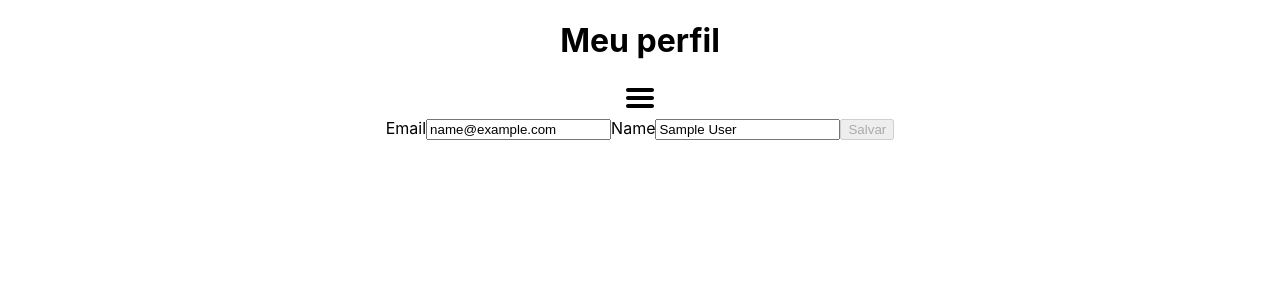
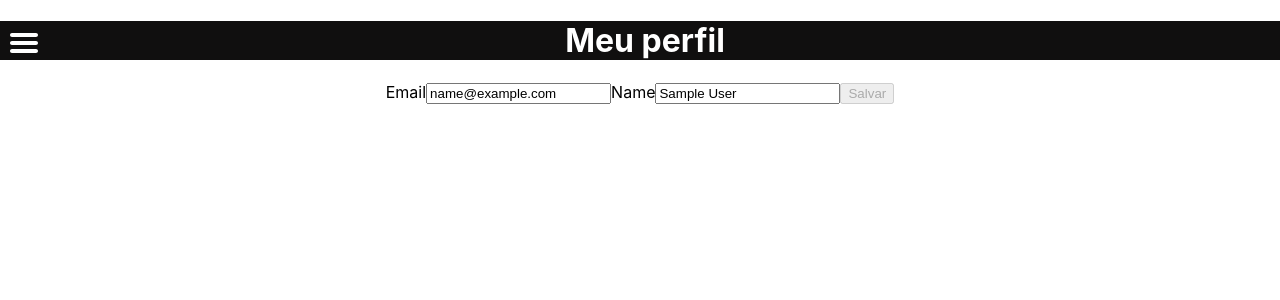
Before and after one commit to tryber/sd-03-trybeer-10, a React (Create React App) app in the folder front-end/: page /profile in a window 1280 px wide. Shown: the top 300 px of the page. Built offline with nearby package versions, Linux system fonts and the light colour scheme; sample sign-in values are in the browser's storage.

Commit message:
css for presentation 1

```diff
--- a/front-end/src/components/Header.jsx
+++ b/front-end/src/components/Header.jsx
@@ -20,23 +20,23 @@ function Header({ title }) {
   const [sideMenu, setsideMenu] = React.useState('hide-side-menu');
 
   return (
-    <header>
-      <h1 data-testid="top-title">{title}</h1>
-      <img data-testid="top-hamburguer"
+    <header className="header">
+      <img data-testid="top-hamburguer" className="burger-btn"
         alt="Menu button" src={burgerMenuIcon}
         onClick={() => toggleMenu(sideMenu, setsideMenu)}
       />
+      <h1 data-testid="top-title" className="top-title">{title}</h1>
       <div className={ `side-menu-container ${sideMenu}` }>
         <Link to="/products">
-        <button data-testid="side-menu-item-products">Produtos</button>
+          <button data-testid="side-menu-item-products" className="menu-item">Produtos</button>
         </Link>
         <Link to="/orders">
-        <button data-testid="side-menu-item-my-orders">Meus Pedidos</button>
+          <button data-testid="side-menu-item-my-orders" className="menu-item">Meus Pedidos</button>
         </Link>
         <Link to="/profile">
-        <button data-testid="side-menu-item-my-profile">Meu Perfil</button>
+          <button data-testid="side-menu-item-my-profile" className="menu-item">Meu Perfil</button>
         </Link>
-      <button data-testid="side-menu-item-logout" type="button" onClick={() => handleLogout()}>
+        <button data-testid="side-menu-item-logout" className="menu-item logout-btn" type="button" onClick={() => handleLogout()}>
           Sair
         </button>
       </div>
--- a/front-end/src/styles/sidebar.css
+++ b/front-end/src/styles/sidebar.css
@@ -1,6 +1,25 @@
+.header {
+  background-color: #100F0F;
+  color: white;
+}
+
+.burger-btn {
+  background-color: #100F0F;
+  float: left;
+  margin-left: 8px;
+  margin-top: 6px;
+}
+
+.top-title {
+  margin-right: 30px;
+}
+
 .side-menu-container {
+  background-color: #100F0F;
   display: flex;
   flex-direction: column;
+  height: 100%;
+  margin-top: -20px;
   position: absolute;
   transition: 0.6s;
   width: 200px;
@@ -9,3 +28,16 @@
 .hide-side-menu {
   display: none;
 }
+
+.menu-item {
+  background-color: rgba(24, 23, 23, 0.6);
+  color: white;
+  font-size: large;
+  height: 50px;
+  margin-top: 8px;
+  width: 100%;
+}
+
+.logout-btn {
+  margin-top: 260px;
+}
```
Also changed, not shown: front-end/src/images/icons/burgerMenuIcon.svg. Lines whose indentation alone changed are shown as unchanged.
